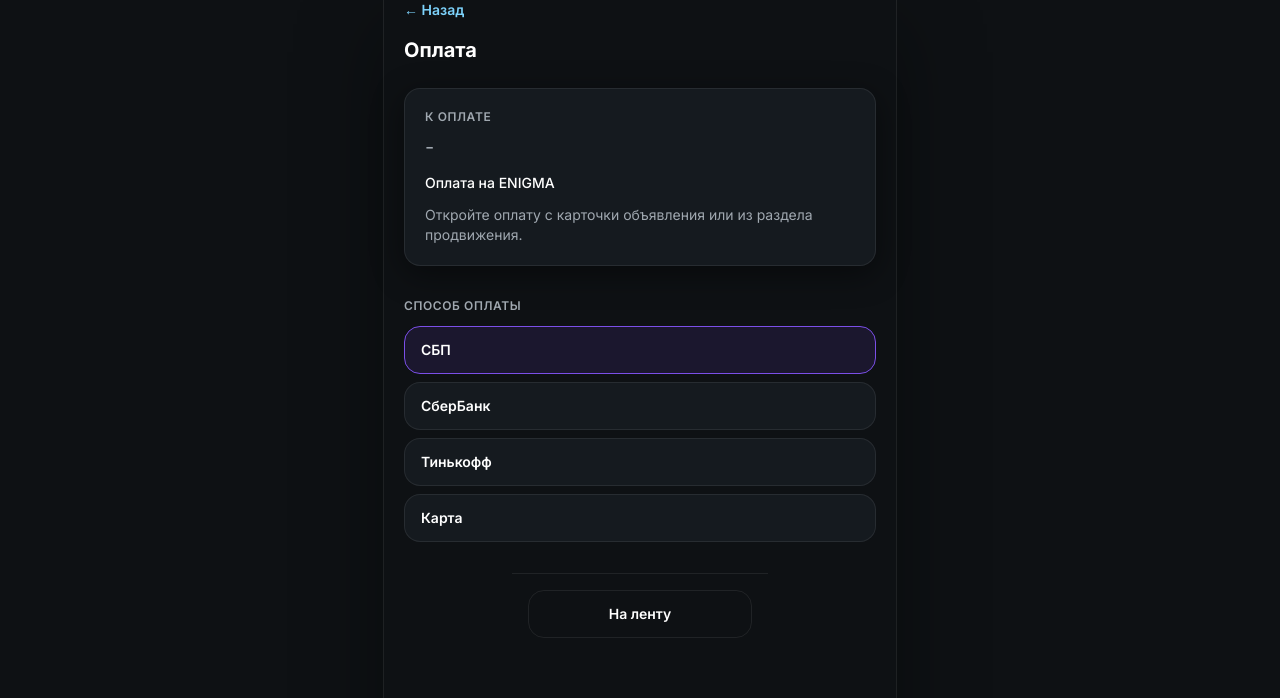
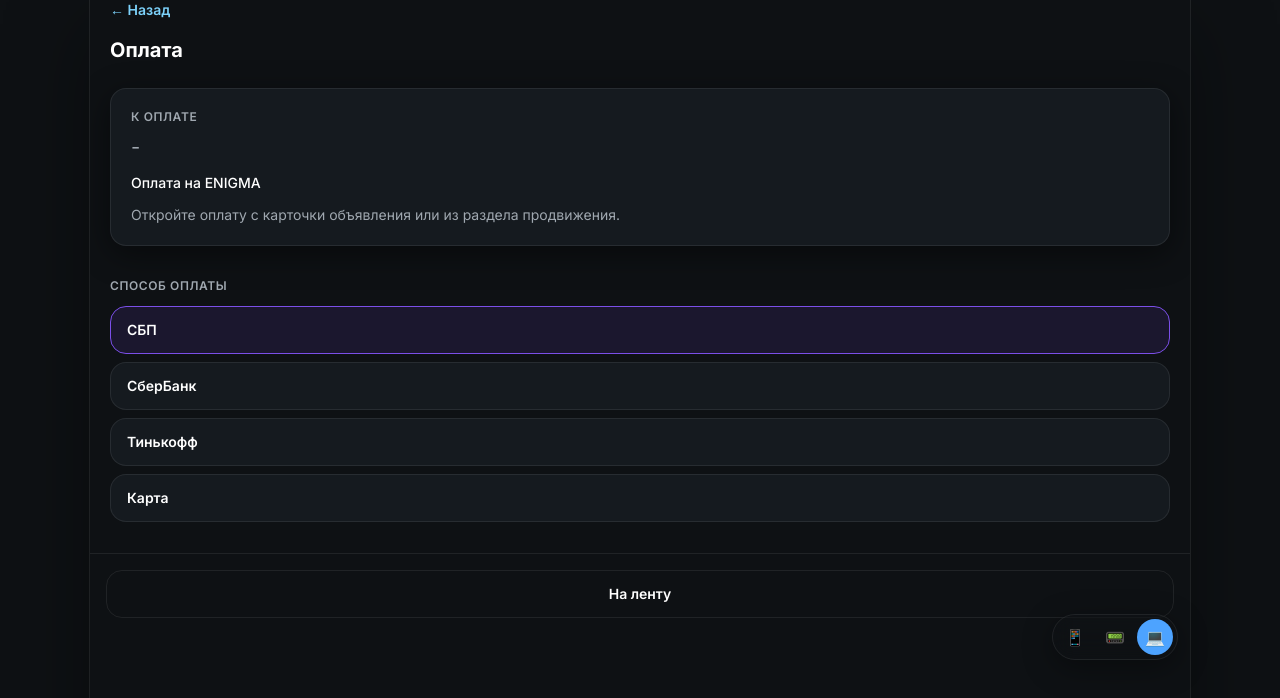
Before and after one commit to aston04-dotr/ENIGMA, a Next.js app in the folder web/: page /payment in a window 1280 px wide. Shown: the top 698 px of the page. Built offline with nearby package versions, Linux system fonts and the light colour scheme; no server answers.

Commit message:
fix: view-mode + switcher position

```diff
--- a/web/src/app/(shell)/layout.tsx
+++ b/web/src/app/(shell)/layout.tsx
@@ -1,10 +1,14 @@
 import { BottomNav } from "@/components/BottomNav";
 import { ShellGate } from "@/components/ShellGate";
 
-export default function ShellLayout({ children }: { children: React.ReactNode }) {
+export default function ShellLayout({
+  children,
+}: {
+  children: React.ReactNode;
+}) {
   return (
     <ShellGate>
-      <div className="shell-desktop scroll-smooth pb-[calc(64px+env(safe-area-inset-bottom))]">
+      <div className="pb-[calc(64px+env(safe-area-inset-bottom))]">
         {children}
       </div>
       <BottomNav />
--- a/web/src/app/(shell)/payment/page.tsx
+++ b/web/src/app/(shell)/payment/page.tsx
@@ -2,16 +2,17 @@
 
 import { useAuth } from "@/context/auth-context";
 import { trackBoostEvent } from "@/lib/boostAnalytics";
-import {
-  defaultBoostCtaPriceRub,
-} from "@/lib/boostPay";
-import {
-  parsePromotionTariffKind,
-} from "@/lib/monetization";
+import { defaultBoostCtaPriceRub } from "@/lib/boostPay";
+import { parsePromotionTariffKind } from "@/lib/monetization";
 import { logPaymentEvent } from "@/lib/paymentLogs";
 import { validatePromotionPaymentAmount } from "@/lib/paymentValidation";
 import { createPaymentIntent, type PaymentRail } from "@/lib/payments";
-import { createPendingPayment, createSupportTicket, notifyAdmin, type ManualPaymentType } from "@/lib/support";
+import {
+  createPendingPayment,
+  createSupportTicket,
+  notifyAdmin,
+  type ManualPaymentType,
+} from "@/lib/support";
 import Link from "next/link";
 import { useRouter, useSearchParams } from "next/navigation";
 import { useEffect, useMemo, useState, Suspense } from "react";
@@ -24,7 +25,11 @@
 ];
 
 function formatRub(n: number) {
-  return new Intl.NumberFormat("ru-RU", { style: "currency", currency: "RUB", maximumFractionDigits: 0 }).format(n);
+  return new Intl.NumberFormat("ru-RU", {
+    style: "currency",
+    currency: "RUB",
+    maximumFractionDigits: 0,
+  }).format(n);
 }
 
 function isBoostTariff(k: string | null): boolean {
@@ -56,10 +61,12 @@
 
   useEffect(() => {
     if (showBoostPreview && listingId) {
-      trackBoostEvent("boost_payment_open", { listingId, promoKind: promoKindRaw });
+      trackBoostEvent("boost_payment_open", {
+        listingId,
+        promoKind: promoKindRaw,
+      });
     }
   }, [showBoostPreview, listingId, promoKindRaw]);
-
 
   async function pay() {
     if (!session?.user?.id) {
@@ -100,11 +107,16 @@
     });
 
     try {
-      const intent = await createPaymentIntent(rail, secureAmount, description, {
-        user_id: uid,
-        listing_id: lid ?? "",
-        promoKind: promoKindRaw ?? "",
-      });
+      const intent = await createPaymentIntent(
+        rail,
+        secureAmount,
+        description,
+        {
+          user_id: uid,
+          listing_id: lid ?? "",
+          promoKind: promoKindRaw ?? "",
+        },
+      );
 
       setPaymentState("pending");
       logPaymentEvent({
@@ -159,7 +171,9 @@
         amount: secureAmount,
       });
 
-      setSuccessHeadline("Платёж создан и ожидает подтверждения оператора (обычно 5-10 минут).");
+      setSuccessHeadline(
+        "Платёж создан и ожидает подтверждения оператора (обычно 5-10 минут).",
+      );
       return;
     } catch {
       setPaymentState("failed");
@@ -190,7 +204,11 @@
   return (
     <main className="safe-pt boost-fade-in px-5 pb-28 pt-4">
       <div className="mb-4 flex items-center justify-between">
-        <button type="button" onClick={() => router.back()} className="text-sm font-semibold text-[#7dd3fc]">
+        <button
+          type="button"
+          onClick={() => router.back()}
+          className="text-sm font-semibold text-[#7dd3fc]"
+        >
           ← Назад
         </button>
       </div>
@@ -198,25 +216,37 @@
 
       {showBoostPreview ? (
         <div className="mt-5 rounded-card border border-line bg-elevated p-4">
-          <p className="text-[16px] font-semibold text-fg">Увеличьте отклик на объявление</p>
-          <p className="mt-1 text-sm text-muted">Поднимите объявление, чтобы его увидело больше людей</p>
+          <p className="text-[16px] font-semibold text-fg">
+            Увеличьте отклик на объявление
+          </p>
+          <p className="mt-1 text-sm text-muted">
+            Поднимите объявление, чтобы его увидело больше людей
+          </p>
         </div>
       ) : null}
 
       <div className="mt-6 rounded-card border border-line bg-elevated p-5 shadow-soft">
-        <p className="text-xs font-semibold uppercase tracking-wider text-muted">К оплате</p>
+        <p className="text-xs font-semibold uppercase tracking-wider text-muted">
+          К оплате
+        </p>
         {hasAmount ? (
-          <p className="mt-2 text-3xl font-extrabold text-fg">{formatRub(amountNum)}</p>
+          <p className="mt-2 text-3xl font-extrabold text-fg">
+            {formatRub(amountNum)}
+          </p>
         ) : (
           <p className="mt-2 text-xl text-muted">-</p>
         )}
         <p className="mt-3 text-sm font-medium text-fg">{orderTitle}</p>
         {!hasAmount ? (
-          <p className="mt-3 text-sm text-muted">Откройте оплату с карточки объявления или из раздела продвижения.</p>
+          <p className="mt-3 text-sm text-muted">
+            Откройте оплату с карточки объявления или из раздела продвижения.
+          </p>
         ) : null}
       </div>
 
-      <p className="mt-8 text-xs font-semibold uppercase tracking-wider text-muted">Способ оплаты</p>
+      <p className="mt-8 text-xs font-semibold uppercase tracking-wider text-muted">
+        Способ оплаты
+      </p>
       <div className="mt-3 space-y-2">
         {RAILS.map((r) => {
           const on = rail === r.id;
@@ -226,7 +256,9 @@
               type="button"
               onClick={() => setRail(r.id)}
               className={`flex w-full min-h-[48px] items-center rounded-card border px-4 text-left text-sm font-semibold transition-colors ${
-                on ? "border-[#7B4FE8] bg-[rgba(123,79,232,0.12)] text-fg" : "border-line bg-elevated text-fg"
+                on
+                  ? "border-[#7B4FE8] bg-[rgba(123,79,232,0.12)] text-fg"
+                  : "border-line bg-elevated text-fg"
               }`}
             >
               {r.title}
@@ -235,7 +267,7 @@
         })}
       </div>
 
-      <div className="fixed bottom-0 left-0 right-0 border-t border-line bg-main/95 p-4 pb-[calc(1rem+env(safe-area-inset-bottom))] backdrop-blur-md md:left-1/2 md:max-w-md md:-translate-x-1/2">
+      <div className="fixed bottom-0 left-1/2 z-40 w-full -translate-x-1/2 border-t border-line bg-main/95 p-4 pb-[calc(1rem+env(safe-area-inset-bottom))] backdrop-blur-md view-mode-nav">
         {hasAmount ? (
           <>
             <button
@@ -255,7 +287,10 @@
             </p>
           </>
         ) : (
-          <Link href="/" className="flex h-12 w-full items-center justify-center rounded-card border border-line text-sm font-semibold">
+          <Link
+            href="/"
+            className="flex h-12 w-full items-center justify-center rounded-card border border-line text-sm font-semibold"
+          >
             На ленту
           </Link>
         )}
--- a/web/src/app/globals.css
+++ b/web/src/app/globals.css
@@ -258,28 +258,89 @@
   }
 }
 
-/* Centered phone column — premium shell */
-.shell-desktop {
-  max-width: 28rem;
+/* View mode frame */
+.view-mode-root {
+  width: 100%;
+  min-height: 100dvh;
+  overflow-x: hidden;
+  padding-left: max(12px, env(safe-area-inset-left, 0px));
+  padding-right: max(12px, env(safe-area-inset-right, 0px));
+}
+
+.view-mode-mobile {
+  padding-left: max(8px, env(safe-area-inset-left, 0px));
+  padding-right: max(8px, env(safe-area-inset-right, 0px));
+}
+
+.view-mode-tablet {
+  padding-left: max(20px, env(safe-area-inset-left, 0px));
+  padding-right: max(20px, env(safe-area-inset-right, 0px));
+}
+
+.view-mode-desktop {
+  padding-left: max(28px, env(safe-area-inset-left, 0px));
+  padding-right: max(28px, env(safe-area-inset-right, 0px));
+}
+
+.view-mode-frame {
+  width: 100%;
   margin-left: auto;
   margin-right: auto;
+  background: var(--color-main);
   min-height: 100dvh;
-  background: var(--color-main);
+  overflow-x: hidden;
+}
+
+.view-mode-mobile .view-mode-frame {
+  max-width: 420px;
+}
+
+.view-mode-tablet .view-mode-frame {
+  max-width: 768px;
+}
+
+.view-mode-desktop .view-mode-frame {
+  max-width: 1100px;
 }
 
 @media (min-width: 768px) {
-  .shell-desktop {
-    max-width: 32rem;
+  .view-mode-frame {
     box-shadow:
       0 0 0 1px var(--color-line),
       0 24px 80px rgba(0, 0, 0, 0.35);
   }
 }
 
-[data-theme="light"] .shell-desktop {
+[data-theme="light"] .view-mode-frame {
   box-shadow:
     0 0 0 1px var(--color-line),
     0 24px 80px rgba(0, 0, 0, 0.06);
+}
+
+.view-mode-switcher-wrap {
+  max-width: min(100%, 1100px);
+}
+
+.view-mode-nav {
+  max-width: calc(
+    100% -
+      max(
+        24px,
+        env(safe-area-inset-left, 0px) + env(safe-area-inset-right, 0px)
+      )
+  );
+}
+
+.view-mode-mobile .view-mode-nav {
+  max-width: 420px;
+}
+
+.view-mode-tablet .view-mode-nav {
+  max-width: 768px;
+}
+
+.view-mode-desktop .view-mode-nav {
+  max-width: 1100px;
 }
 
 /* Skeleton pulse — subtle */
--- a/web/src/components/AppProviders.tsx
+++ b/web/src/components/AppProviders.tsx
@@ -2,6 +2,8 @@
 
 import { AuthProvider } from "@/context/auth-context";
 import { ThemeProvider } from "@/context/theme-context";
+import { ViewModeProvider } from "@/context/view-mode-context";
+import { ViewModeLayout } from "@/components/ViewModeLayout";
 import { AuthDebugTracker } from "@/components/AuthDebugTracker";
 import { UnregisterServiceWorkers } from "@/components/UnregisterServiceWorkers";
 import { DevCacheClear } from "@/components/DevCacheClear";
@@ -18,10 +20,12 @@
       <ServiceWorkerRegister />
       <ThemeProvider>
         <AuthProvider>
-          <OfflineGate>
-            {children}
-            <InstallPrompt />
-          </OfflineGate>
+          <ViewModeProvider>
+            <OfflineGate>
+              <ViewModeLayout>{children}</ViewModeLayout>
+              <InstallPrompt />
+            </OfflineGate>
+          </ViewModeProvider>
         </AuthProvider>
       </ThemeProvider>
     </>
--- a/web/src/components/BottomNav.tsx
+++ b/web/src/components/BottomNav.tsx
@@ -21,14 +21,15 @@
 
   return (
     <nav
-      className="fixed bottom-0 left-0 right-0 z-50 flex h-[64px] items-stretch justify-around border-t border-line bg-elevated/90 backdrop-blur-xl safe-pb md:left-1/2 md:max-w-md md:-translate-x-1/2"
+      className="fixed bottom-0 left-1/2 z-50 flex h-[64px] w-full -translate-x-1/2 items-stretch justify-around border-t border-line bg-elevated/90 backdrop-blur-xl safe-pb view-mode-nav"
       style={{ paddingBottom: "max(env(safe-area-inset-bottom), 10px)" }}
     >
       {tabs.map((t) => {
         const active =
           t.href === "/chat"
             ? pathname === "/chat" || pathname.startsWith("/chat/")
-            : pathname === t.href || (t.href !== "/" && pathname.startsWith(t.href));
+            : pathname === t.href ||
+              (t.href !== "/" && pathname.startsWith(t.href));
         const { Icon } = t;
         return (
           <Link
--- /dev/null
+++ b/web/src/components/ViewModeLayout.tsx
@@ -0,0 +1,42 @@
+"use client";
+
+import type { ReactNode } from "react";
+import { useViewMode } from "@/context/view-mode-context";
+import { ViewModeSwitcher } from "@/components/ViewModeSwitcher";
+
+type Props = {
+  children: ReactNode;
+  withBottomPadding?: boolean;
+  className?: string;
+};
+
+const MODE_CLASS: Record<"mobile" | "tablet" | "desktop", string> = {
+  mobile: "view-mode-mobile",
+  tablet: "view-mode-tablet",
+  desktop: "view-mode-desktop",
+};
+
+function join(...parts: Array<string | undefined | false>) {
+  return parts.filter(Boolean).join(" ");
+}
+
+export function ViewModeLayout({ children, withBottomPadding = false, className }: Props) {
+  const { mode } = useViewMode();
+
+  return (
+    <div className={join("view-mode-root", MODE_CLASS[mode])} data-view-mode={mode}>
+      <div
+        className={join(
+          "view-mode-frame scroll-smooth min-h-[100dvh] bg-main",
+          withBottomPadding && "pb-[calc(64px+env(safe-area-inset-bottom))]",
+          className,
+        )}
+      >
+        {children}
+      </div>
+      <ViewModeSwitcher />
+    </div>
+  );
+}
+
+export default ViewModeLayout;
--- /dev/null
+++ b/web/src/components/ViewModeSwitcher.tsx
@@ -0,0 +1,62 @@
+"use client";
+
+import { useViewMode, type ViewMode } from "@/context/view-mode-context";
+
+type ModeOption = {
+  mode: ViewMode;
+  icon: string;
+  label: string;
+};
+
+const OPTIONS: readonly ModeOption[] = [
+  { mode: "mobile", icon: "📱", label: "Mobile" },
+  { mode: "tablet", icon: "📟", label: "Tablet" },
+  { mode: "desktop", icon: "💻", label: "Desktop" },
+] as const;
+
+export function ViewModeSwitcher() {
+  const { mode, isUserSelected, setUserMode, setAutoMode } = useViewMode();
+
+  return (
+    <div className="view-mode-switcher-wrap pointer-events-none fixed bottom-[calc(140px+env(safe-area-inset-bottom))] left-1/2 z-[70] w-full -translate-x-1/2 px-3">
+      <div
+        className="pointer-events-auto ml-auto flex w-fit items-center gap-1 rounded-full border border-line bg-elevated/90 p-1 shadow-[0_8px_30px_rgba(0,0,0,0.35)] backdrop-blur-md"
+        role="group"
+        aria-label="Переключатель режима отображения"
+      >
+        {OPTIONS.map((option) => {
+          const active = option.mode === mode;
+          return (
+            <button
+              key={option.mode}
+              type="button"
+              onClick={() => setUserMode(option.mode)}
+              className={`pressable flex h-9 w-9 items-center justify-center rounded-full text-base transition-colors duration-ui ${
+                active ? "bg-accent text-white" : "text-fg hover:bg-elev-2"
+              }`}
+              aria-label={`Режим ${option.label}`}
+              aria-pressed={active}
+              title={option.label}
+            >
+              <span aria-hidden>{option.icon}</span>
+            </button>
+          );
+        })}
+
+        {isUserSelected ? (
+          <button
+            type="button"
+            onClick={setAutoMode}
+            className="pressable ml-1 rounded-full border border-line px-2 py-1 text-[11px] font-medium text-muted transition-colors duration-ui hover:text-fg"
+            aria-label="Вернуться к автоматическому режиму"
+            title="Auto"
+          >
+            Auto
+          </button>
+        ) : null}
+      </div>
+    </div>
+  );
+}
+
+export default ViewModeSwitcher;
--- /dev/null
+++ b/web/src/context/view-mode-context.tsx
@@ -0,0 +1,98 @@
+"use client";
+
+import React, { createContext, useCallback, useContext, useEffect, useMemo, useState } from "react";
+
+export type ViewMode = "mobile" | "tablet" | "desktop";
+type ViewModePreference = ViewMode | "auto";
+
+type ViewModeContextValue = {
+  mode: ViewMode;
+  preference: ViewModePreference;
+  setAutoMode: () => void;
+  setUserMode: (mode: ViewMode) => void;
+  isUserSelected: boolean;
+};
+
+const STORAGE_KEY = "enigma:view-mode";
+
+function detectModeByWidth(width: number): ViewMode {
+  if (width < 640) return "mobile";
+  if (width <= 1024) return "tablet";
+  return "desktop";
+}
+
+const ViewModeContext = createContext<ViewModeContextValue | null>(null);
+
+export function ViewModeProvider({ children }: { children: React.ReactNode }) {
+  const [mode, setMode] = useState<ViewMode>("mobile");
+  const [preference, setPreference] = useState<ViewModePreference>("auto");
+  const isUserSelected = preference !== "auto";
+
+  useEffect(() => {
+    if (typeof window === "undefined") return;
+
+    const stored = window.localStorage.getItem(STORAGE_KEY);
+    const initialMode = detectModeByWidth(window.innerWidth);
+
+    if (stored === "mobile" || stored === "tablet" || stored === "desktop") {
+      setPreference(stored);
+      setMode(stored);
+      return;
+    }
+
+    setPreference("auto");
+    setMode(initialMode);
+  }, []);
+
+  useEffect(() => {
+    if (typeof window === "undefined") return;
+
+    const onResize = () => {
+      if (preference !== "auto") return;
+      setMode(detectModeByWidth(window.innerWidth));
+    };
+
+    window.addEventListener("resize", onResize);
+    return () => {
+      window.removeEventListener("resize", onResize);
+    };
+  }, [preference]);
+
+  const setAutoMode = useCallback(() => {
+    if (typeof window !== "undefined") {
+      window.localStorage.removeItem(STORAGE_KEY);
+      setMode(detectModeByWidth(window.innerWidth));
+    }
+    setPreference("auto");
+  }, []);
+
+  const setUserMode = useCallback((nextMode: ViewMode) => {
+    setPreference(nextMode);
+    setMode(nextMode);
+
+    if (typeof window !== "undefined") {
+      window.localStorage.setItem(STORAGE_KEY, nextMode);
+    }
+  }, []);
+
+  const value = useMemo<ViewModeContextValue>(
+    () => ({
+      mode,
+      preference,
+      setAutoMode,
+      setUserMode,
+      isUserSelected,
+    }),
+    [isUserSelected, mode, preference, setAutoMode, setUserMode],
+  );
+
+  return <ViewModeContext.Provider value={value}>{children}</ViewModeContext.Provider>;
+}
+
+export function useViewMode() {
+  const ctx = useContext(ViewModeContext);
+  if (!ctx) {
+    throw new Error("useViewMode must be used within ViewModeProvider");
+  }
+  return ctx;
+}
```
Also changed, not shown: web/src/app/(shell)/listing/[id]/page.tsx (+129 -33 lines), web/src/components/InstallPrompt.tsx (+22 -7 lines).
